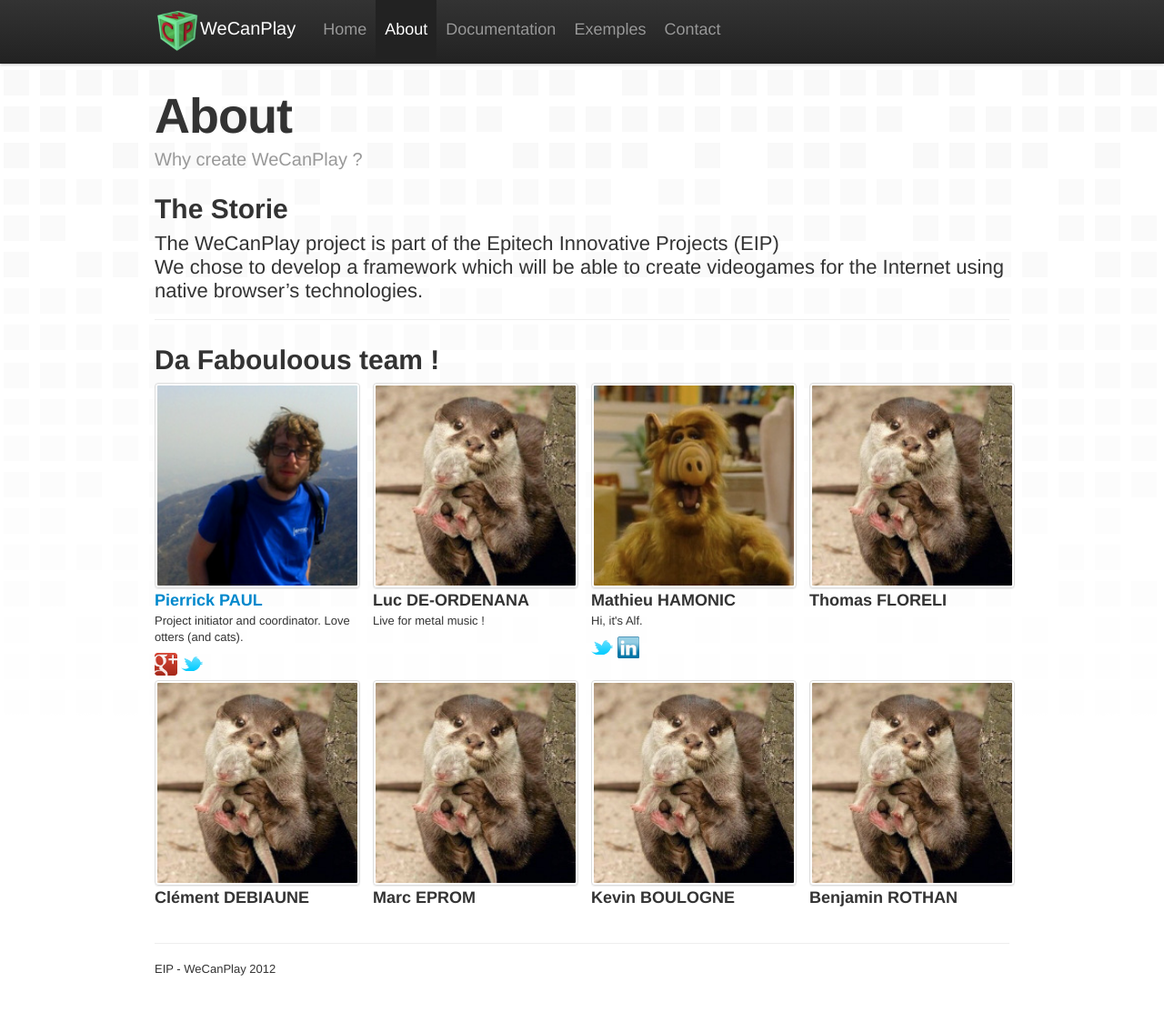
After one commit to WeCanPlay/www.wecanplay.fr, a PHP site: page /about.html in a window 1280 px wide. The commit adds this page. Shown: the whole page at 91% size. Run offline with PHP 8.4, Linux system fonts and the light colour scheme.

Commit message:
Add Pierrick and Mathieu

```diff
--- /dev/null
+++ b/about.html
@@ -0,0 +1,134 @@
+<!DOCTYPE html>
+<html lang="en">
+  <head>
+    <meta charset="utf-8">
+    <title>WebCanPlay - About</title>
+    <meta name="viewport" content="width=device-width, initial-scale=1.0">
+    <meta name="description" content="">
+    <meta name="author" content="Wecanplay">
+	<link rel="canonical" href="http://www.wecanplay.fr/about.html" />
+
+    <link href="css/bootstrap.min.css" rel="stylesheet">
+    <link href="css/wecanplay.css" rel="stylesheet">
+    <!--[if lt IE 9]>
+      <script src="http://html5shim.googlecode.com/svn/trunk/html5.js"></script>
+    <![endif]-->
+
+    <!-- Le fav and touch icons -->
+    <link rel="shortcut icon" href="imgs/favicon.ico">
+	<link rel="apple-touch-icon" href="imgs/apple-touch-icon-iphone.png" />
+	<link rel="apple-touch-icon" sizes="72x72" href="imgs/apple-touch-icon-ipad.png" />
+	<link rel="apple-touch-icon" sizes="114x114" href="imgs/apple-touch-icon-iphone4.png" />
+	<link rel="apple-touch-icon" sizes="144x144" href="imgs/apple-touch-icon-ipad3.png" />
+	<script type="text/javascript">
+
+	  var _gaq = _gaq || [];
+	  _gaq.push(['_setAccount', 'UA-4718334-11']);
+	  _gaq.push(['_trackPageview']);
+
+	  (function() {
+		var ga = document.createElement('script'); ga.type = 'text/javascript'; ga.async = true;
+		ga.src = ('https:' == document.location.protocol ? 'https://ssl' : 'http://www') + '.google-analytics.com/ga.js';
+		var s = document.getElementsByTagName('script')[0]; s.parentNode.insertBefore(ga, s);
+	  })();
+
+	</script>
+  </head>
+  <body>
+    <nav class="navbar navbar-fixed-top">
+      <div class="navbar-inner">
+        <div class="container">
+          <a class="btn btn-navbar" data-toggle="collapse" data-target=".nav-collapse">
+            <span class="icon-bar"></span>
+            <span class="icon-bar"></span>
+            <span class="icon-bar"></span>
+          </a>
+          <a class="brand" href="#"><img src="imgs/logo_wecanplay.png" width="50" />WeCanPlay</a>
+          <div class="nav-collapse">
+            <ul class="nav">
+              <li><a href="http://www.wecanplay.fr/">Home</a></li>
+              <li class="active"><a href="about.html">About</a></li>
+              <li><a href="documentation.html">Documentation</a></li>
+              <li><a href="exemples.html">Exemples</a></li>
+              <li><a href="contact.html">Contact</a></li>
+            </ul>
+          </div><!--/.nav-collapse -->
+        </div>
+      </div>
+    </nav>
+
+    <div class="container">
+		<div class="jumbotron subhead">
+			<h1>About</h1>
+			<p class="subtitle">Why create WeCanPlay ?</p>
+      <div id="story">
+        <h2>The Storie</h2>
+        <p>
+          The WeCanPlay project is part of the Epitech Innovative Projects (EIP)<br>
+          We chose to develop a framework which will be able to create videogames for the Internet using native browser’s technologies.<br>
+        </p>
+      </div>
+      <hr class="soften">
+      <div id="team">
+        <h2>Da Fabouloous team !</h2>
+        <div class="row">
+          <div class="span3">
+            <img src="imgs/pierrickpaul.jpg" alt="Pierrick PAUL" class="thumbnail" width="220">
+            <h3><a href="http://www.pierrickpaul.fr/">Pierrick PAUL</a></h3>
+            <p>Project initiator and coordinator. Love otters (and cats).</p>
+            <ul>
+              <li><a href="https://plus.google.com/u/0/111199338910044551545" class="socialicon google"></a></li>
+              <li><a href="https://twitter.com/le_mulot" class="socialicon twitter"></a></li>
+            </ul>
+          </div>
+          <div class="span3">
+            <img src="imgs/undefined.jpg" alt="" class="thumbnail" width="220">
+            <h3>Luc DE-ORDENANA</h3>
+            <p>Live for metal music !</p>
+          </div>
+          <div class="span3">
+            <img src="imgs/mathieuhamonic.jpg" alt="" class="thumbnail" width="220">
+            <h3>Mathieu HAMONIC</h3>
+            <p>Hi, it's Alf.</p>
+            <ul>
+              <li><a href="https://twitter.com/hammatfr" class="socialicon twitter"></a></li>
+              <li><a href="http://www.linkedin.com/in/hammat" class="socialicon linkedin"></a></li>
+            </ul>
+          </div>
+          <div class="span3">
+            <img src="imgs/undefined.jpg" alt="" class="thumbnail" width="220">
+            <h3>Thomas FLORELI</h3>
+            <p></p>
+          </div>
+        </div><!--/row-->
+        <div class="row">
+          <div class="span3">
+            <img src="imgs/undefined.jpg" alt="" class="thumbnail" width="220">
+            <h3>Cl&eacute;ment DEBIAUNE</h3>
+            <p></p>
+          </div>
+          <div class="span3">
+            <img src="imgs/undefined.jpg" alt="" class="thumbnail" width="220">
+            <h3>Marc EPROM</h3>
+            <p></p>
+          </div>
+          <div class="span3">
+            <img src="imgs/undefined.jpg" alt="" class="thumbnail" width="220">
+            <h3>Kevin BOULOGNE</h3>
+            <p></p>
+          </div>
+          <div class="span3">
+            <img src="imgs/undefined.jpg" alt="" class="thumbnail" width="220">
+            <h3>Benjamin ROTHAN</h3>
+            <p></p>
+          </div>
+        </div><!--/row-->
+      </div>
+		</div>
+		<hr class="soften">
+		<footer>
+			<p>EIP - WeCanPlay  2012</p>
+		</footer>
+	</div> <!-- /container -->
+  </body>
+</html>
--- a/css/wecanplay.css
+++ b/css/wecanplay.css
@@ -149,6 +149,50 @@ body {
 	margin-left: 5px;
 }
 
+#story h2, #team h2 {
+  font-size: 30px;
+  line-height: 50px;
+}
+
+#story p {
+  font-size: 22px;
+  line-height: 26px;
+}
+
+#team ul {
+  list-style: none;
+  margin: -10px 0 0 0;
+}
+
+#team ul li {
+  display: inline-block;
+}
+
+.socialicon {
+  display: block;
+  width: 25px;
+  height: 25px;
+  background-image: url('../imgs/spritesocial.png');
+  background-position: 0;
+  background-repeat: no-repeat;
+}
+
+.socialicon.google {
+  background-position: 0;
+}
+
+.socialicon.linkedin {
+  background-position: -25px 0;
+}
+
+.socialicon.github {
+  background-position: -50px 0;
+}
+
+.socialicon.twitter {
+  background-position: -75px 0;
+}
+
 .featicon {
 	display: block;
 	float: left;
--- a/index.html
+++ b/index.html
@@ -47,6 +47,7 @@
           <div class="nav-collapse">
             <ul class="nav">
               <li class="active"><a href="index.html">Home</a></li>
+              <li><a href="about.html">About</a></li>
               <li><a href="documentation.html">Documentation</a></li>
               <li><a href="exemples.html">Exemples</a></li>
               <li><a href="contact.html">Contact</a></li>
```
Also changed, not shown: imgs/mathieuhamonic.jpg (added), imgs/pierrickpaul.jpg (added), imgs/spritesocial.png (added), imgs/undefined.jpg (added), 1 other file.
